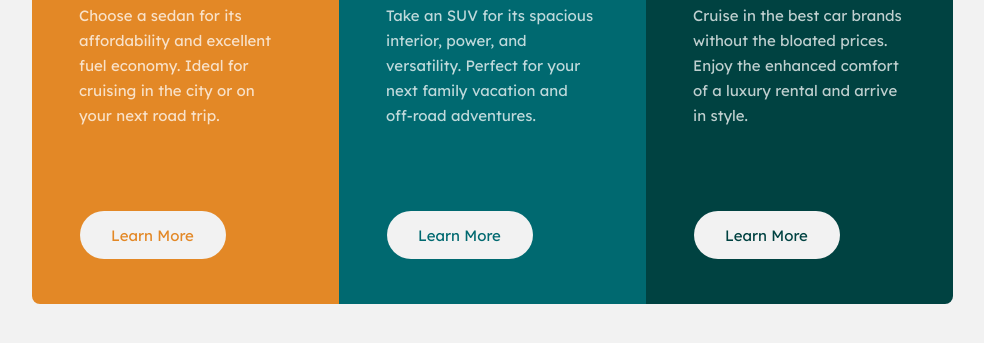
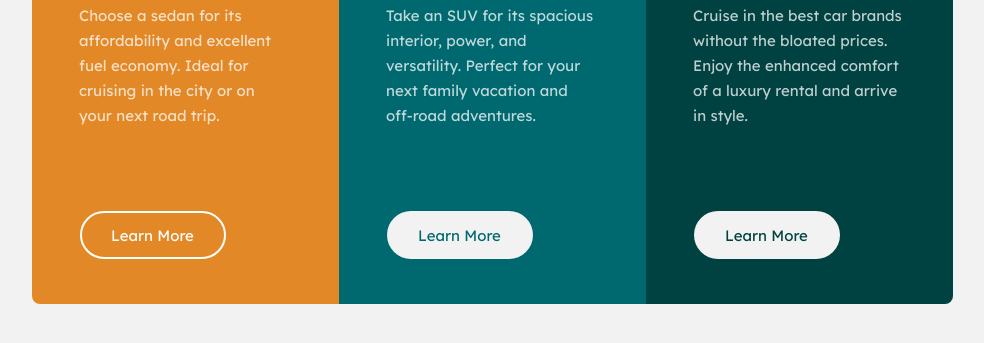
Before and after one commit to imfabra/3-column-preview-card-component-main, a plain HTML site: page index.html in a window 1280 px wide. In both pictures the pointer is over the button 300 px from the left and 602 px from the top of the page. Shown: the part 367-710 px from the top of the page, without its empty margins (148-1132 px from the left). Drawn offline with Linux system fonts and the light colour scheme.

Commit message:
➕ADD: Active button style

```diff
--- a/css/style.css
+++ b/css/style.css
@@ -78,11 +78,18 @@ body {
     background-color: var(--very-light-gray);
     border-radius: 24px;
     border: none;
+
+    cursor: pointer;
 }
 
 .card__btn {
     margin-top: 83px;
     margin-left: 48px;
+}
+
+.card__btn:hover {
+    border: 2px solid white;
+    color: white;
 }
 
 .card--bg-orange {
@@ -101,12 +108,24 @@ body {
     color: var(--bright-orange);
 }
 
+.card__btn--cl-orange:hover {
+    background-color: var(--bright-orange);
+}
+
 .card__btn--cl-cyan {
     color: var(--dark-cyan);
 }
 
+.card__btn--cl-cyan:hover {
+    background-color: var(--dark-cyan);
+}
+
 .card__btn--cl-dark-cyan {
     color: var(--very-dark-cyan);
+}
+
+.card__btn--cl-dark-cyan:hover {
+    background-color: var(--very-dark-cyan);
 }
 
 @media screen and (min-width: 920px){
```
